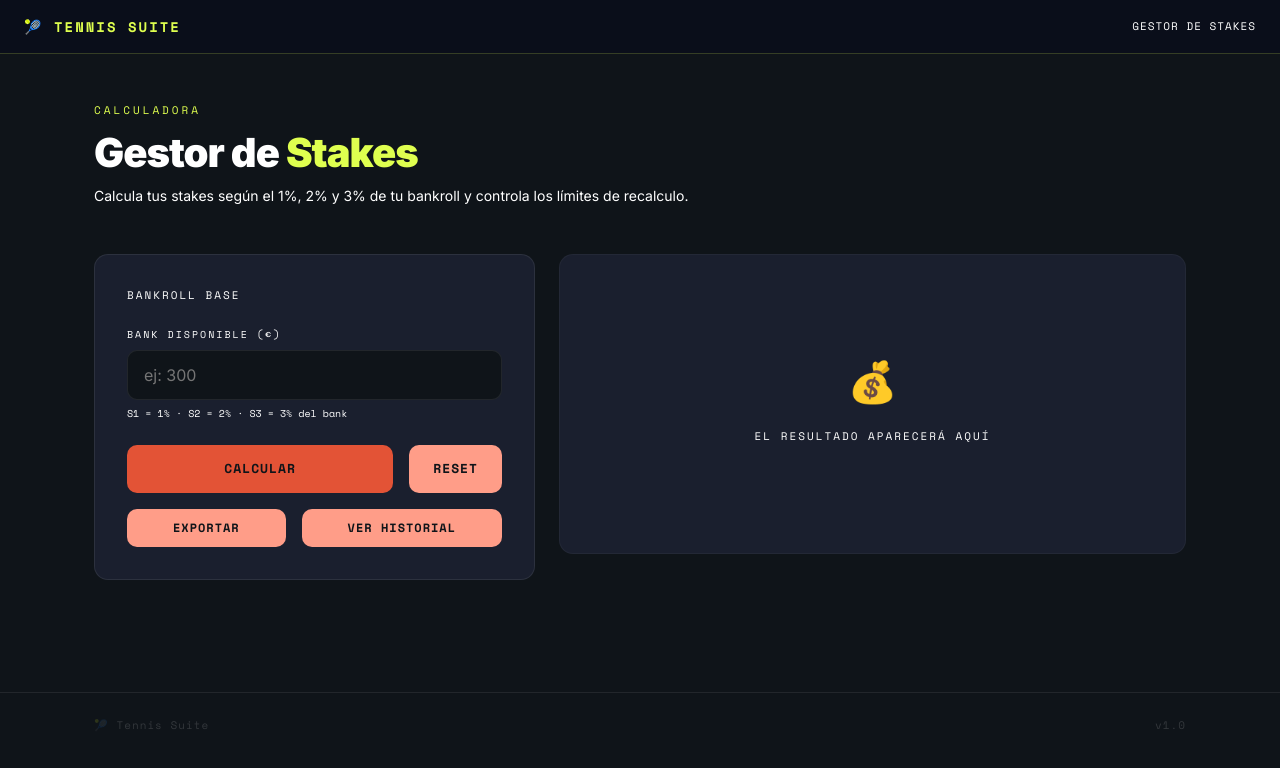
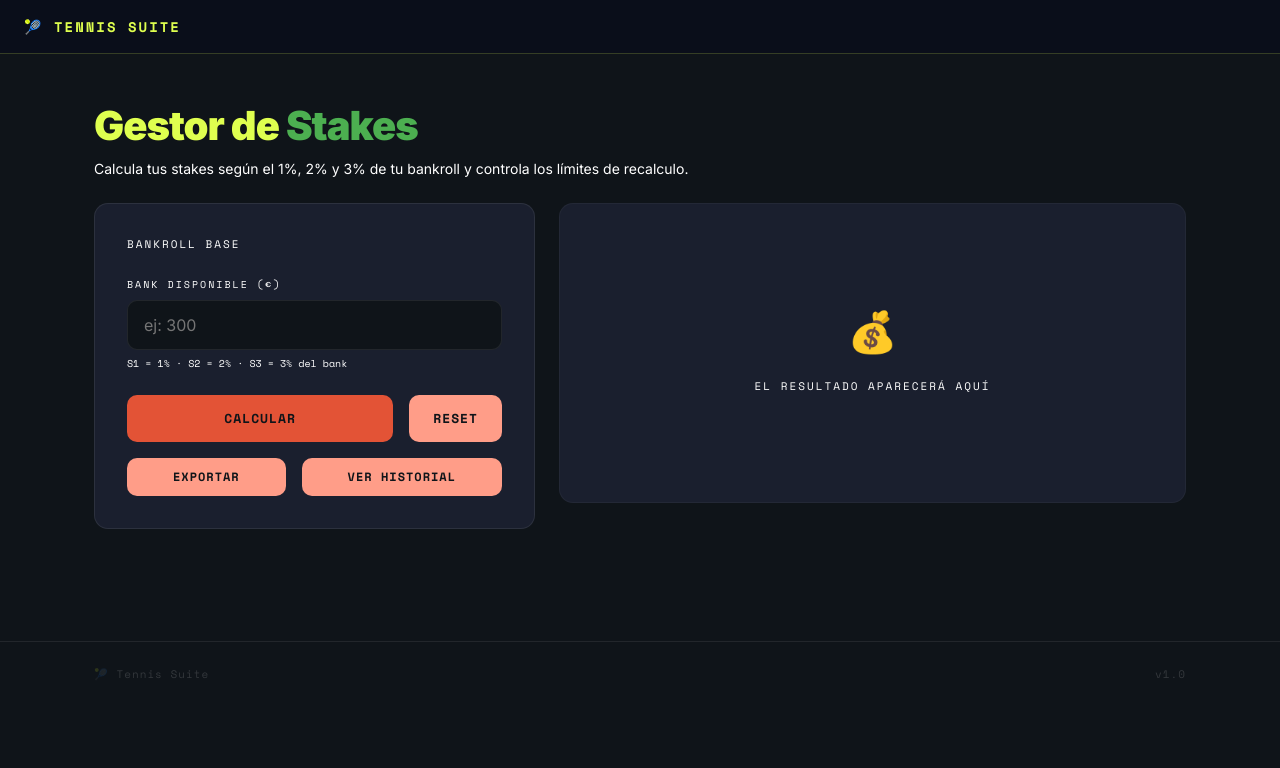
Before and after one commit to BorjaGZ/tfm-tennis-suite, a Next.js app: page /gestor-stakes in a window 1280 px wide. Shown: the top 768 px of the page. Built offline with nearby package versions, Linux system fonts and the light colour scheme.

Commit message:
feat: Cambios diseño

```diff
--- a/app/entrenamiento-modelo/page.tsx
+++ b/app/entrenamiento-modelo/page.tsx
@@ -220,7 +220,7 @@ export default function EntrenamientoModelo() {
 
         {/* Cabecera */}
         <h1 className="ts-page-title">
-          Entrenamiento <span className="ts-highlight-green">Modelo</span>
+          <span className="ts-highlight-lime">Entrenamiento </span><span className="ts-highlight-green">Modelo</span>
         </h1>
         <p className="ts-text-muted-custom mb-4">
           Selecciona los 9 partidos clave (3-3-3) para reentrenar tu modelo predictivo.
--- a/app/gestor-stakes/page.tsx
+++ b/app/gestor-stakes/page.tsx
@@ -139,18 +139,16 @@ export default function GestorStakes() {
         <div className="container-fluid px-4">
           <div className="d-flex justify-content-between align-items-center">
             <a href="/" className="ts-nav-brand">🎾 TENNIS SUITE</a>
-            <span className="ts-nav-section">Gestor de Stakes</span>
           </div>
         </div>
       </nav>
 
       <div className="container-xl py-5 px-4">
 
-        <span className="ts-label">Calculadora</span>
         <h1 className="ts-page-title">
-          Gestor de <span className="ts-highlight-lime">Stakes</span>
+          <span className="ts-highlight-lime">Gestor de </span><span className="ts-highlight-green">Stakes</span>
         </h1>
-        <p className="ts-text-muted-custom mb-5">
+        <p className="ts-text-muted-custom mb-4">
           Calcula tus stakes según el 1%, 2% y 3% de tu bankroll y controla los límites de recalculo.
         </p>
 
@@ -288,8 +286,8 @@ export default function GestorStakes() {
                   <span className="ts-label mb-3 d-block">Stakes calculados</span>
                   <div className="row g-3 mb-4">
                     {[
-                      { label: "Stake 1", pct: "1%", value: resultado.stake1,  color: "var(--ts-accent-lime)" },
-                      { label: "Stake 2", pct: "2%", value: resultado.stake2,  color: "var(--ts-accent-green)" },
+                      { label: "Stake 1", pct: "1%", value: resultado.stake1,  color: "var(--ts-accent-orange)" },
+                      { label: "Stake 2", pct: "2%", value: resultado.stake2,  color: "var(--ts-accent-lime)" },
                       { label: "Stake 3", pct: "3%", value: resultado.stake3,  color: "var(--ts-accent-green)" },
                     ].map((s) => (
                       <div key={s.label} className="col-4">
@@ -309,7 +307,7 @@ export default function GestorStakes() {
                   <div className="ts-totals-box">
                     <div className="ts-total-row">
                       <span className="ts-total-label">Bank base</span>
-                      <span className="ts-total-value" style={{ color: "var(--ts-accent-lime)" }}>
+                      <span className="ts-total-value" style={{ color: "var(--ts-accent-red-light)" }}>
                         €{bankBaseNum.toFixed(2)}
                       </span>
                     </div>
```
